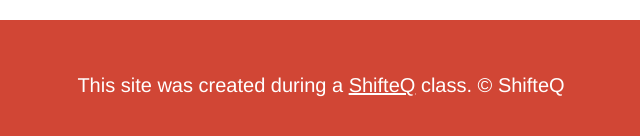
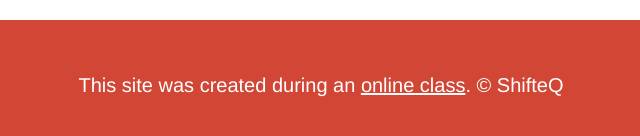
Before and after one commit to ekamran/noddy, a plain HTML site: page index.html in a window 1280 px wide. Shown: the part 1683-1819 px from the top of the page, 319-959 px from the left. Drawn offline with Linux system fonts and the light colour scheme.

Commit message:
Update index.html

```diff
--- a/index.html
+++ b/index.html
@@ -41,7 +41,7 @@
 	</main>
 		<!-- Footer elements -->
 		<footer>
-			<p>This site was created during a <a href="https://www.shifteq.net">ShifteQ</a> class. &copy; ShifteQ</p>
+			<p>This site was created during an <a href="https://www.shifteq.net">online class</a>. &copy; ShifteQ</p>
 
 		</footer>
 </body>
```
